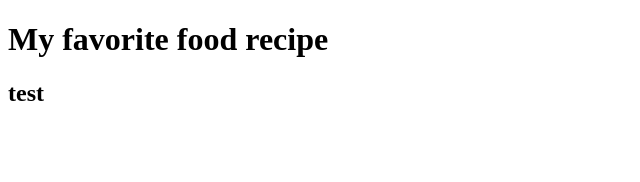
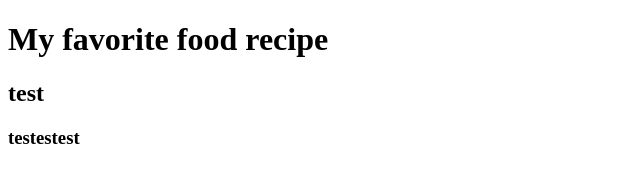
Before and after one commit to baldx/odin-recipes, a plain HTML site: page index.html in a window 1280 px wide. Shown: the full height of the page, 0-640 px from the left. Drawn offline with Linux system fonts and the light colour scheme.

Commit message:
third testing commit

```diff
--- a/index.html
+++ b/index.html
@@ -9,5 +9,6 @@
 <body>
     <h1>My favorite food recipe</h1>
     <h2>test</h2>
+    <h3>testestest</h3>
 </body>
 </html>
```
